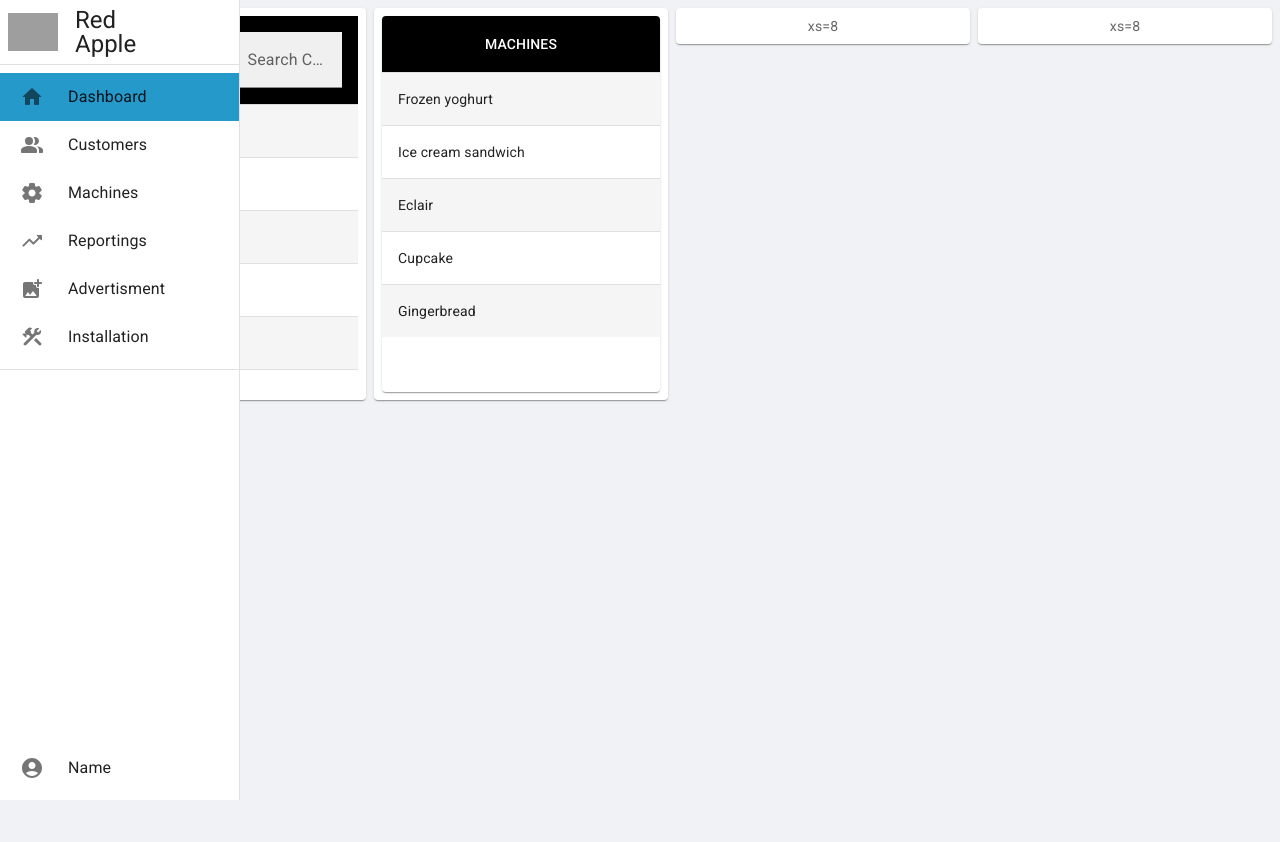
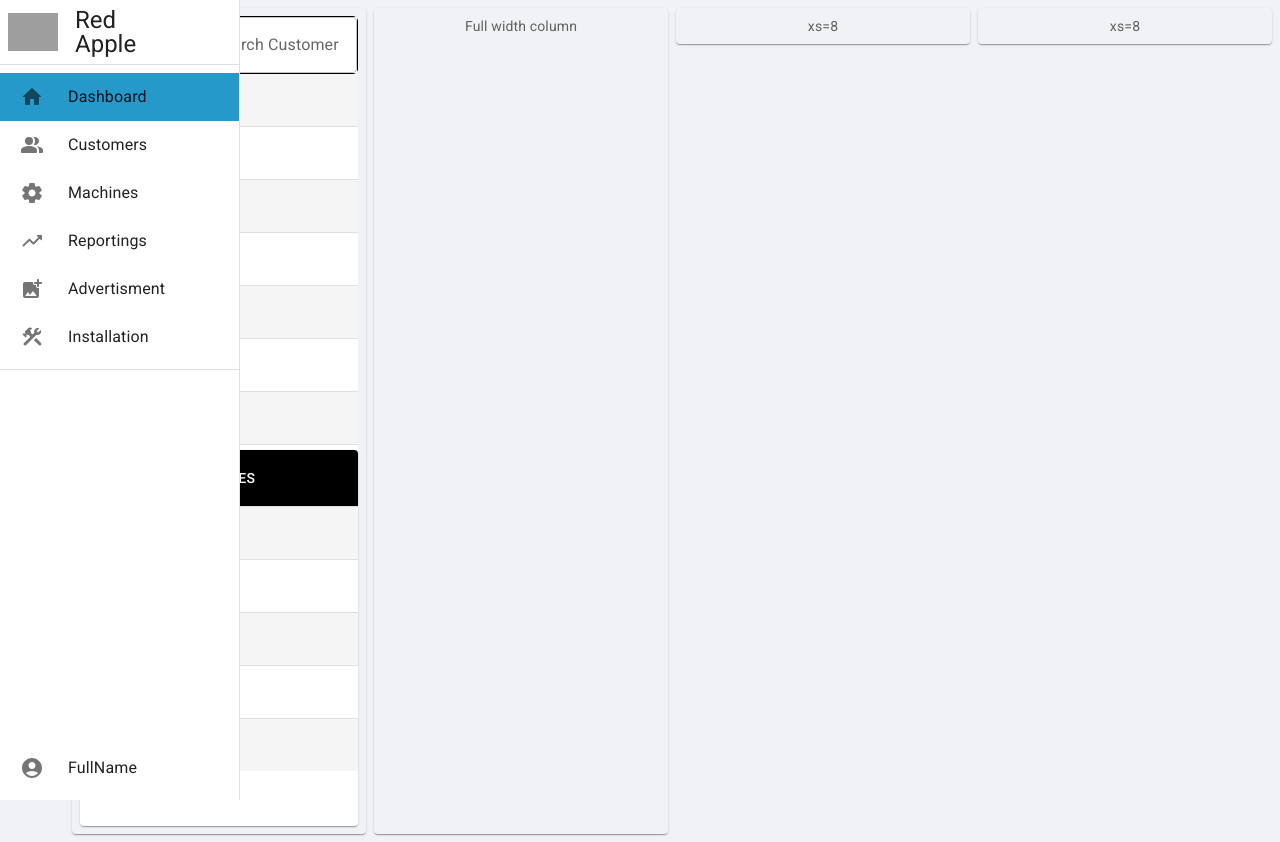
Before and after one commit to graceemp02/redappleReact, a React (Create React App) app: page /dashboard in a window 1280 px wide. Before the commit the page ends 800 px from the top, so only its background shows below. Built offline with nearby package versions, Linux system fonts and the light colour scheme; grey boxes are pictures that could not be loaded.

Commit message:
Fixed Login Authentication from DB

```diff
--- a/package.json
+++ b/package.json
@@ -1,5 +1,4 @@
 {
-  "homepage": "https://graceemp02.github.io/redappleReact",
   "name": "red",
   "version": "0.1.0",
   "private": true,
@@ -23,8 +22,6 @@
   },
   "scripts": {
     "start": "react-scripts start",
-    "predeploy": "npm run build",
-    "deploy": "gh-pages -d build",
     "build": "react-scripts build",
     "test": "react-scripts test",
     "eject": "react-scripts eject"
--- a/src/components/MiniDrawer.js
+++ b/src/components/MiniDrawer.js
@@ -1,3 +1,5 @@
+/** @format */
+
 import logo from "../assests/logo.png";
 import * as React from "react";
 import { styled } from "@mui/material/styles";
@@ -19,8 +21,6 @@ import AddPhotoAlternateRoundedIcon from "@mui/icons-material/AddPhotoAlternateR
 import ConstructionRoundedIcon from "@mui/icons-material/ConstructionRounded";
 import AccountCircleRoundedIcon from "@mui/icons-material/AccountCircleRounded";
 import { useNavigate } from "react-router-dom";
-
-
 
 const icons = [
   <HomeRoundedIcon />,
@@ -90,28 +90,25 @@ export default function MiniDrawer(props) {
   const handleDrawerClose = () => {
     setOpen(false);
   };
-console.log(props.page);
   return (
     <Box sx={{ display: "flex" }}>
       <CssBaseline />
 
       <Drawer
-        variant="permanent"
+        variant='permanent'
         open={open}
         onMouseOver={handleDrawerOpen}
-        onMouseOut={handleDrawerClose}
-      >
+        onMouseOut={handleDrawerClose}>
         <DrawerHeader>
-          <img className="logo" src={logo} alt="I am RedApple Logo" />
+          <img className='logo' src={logo} alt='I am RedApple Logo' />
           {open && (
             <Typography
-              variant="h5"
+              variant='h5'
               sx={{
                 position: "fixed",
                 left: 75,
                 lineHeight: 1,
-              }}
-            >
+              }}>
               Red <br />
               Apple
             </Typography>
@@ -128,11 +125,10 @@ console.log(props.page);
             "Installation",
           ].map((text, index) => (
             <ListItem
-              className={props.page === index.toString() ? 'active' : null}
+              className={props.page === index.toString() ? "active" : null}
               key={text}
               disablePadding
-              sx={{ display: "block" }}
-            >
+              sx={{ display: "block" }}>
               <ListItemButton
                 onClick={() => {
                   navigate("/" + text.toLowerCase());
@@ -141,15 +137,13 @@ console.log(props.page);
                   minHeight: 48,
                   justifyContent: open ? "initial" : "center",
                   px: 2.5,
-                }}
-              >
+                }}>
                 <ListItemIcon
                   sx={{
                     minWidth: 0,
                     mr: open ? 3 : "auto",
                     justifyContent: "center",
-                  }}
-                >
+                  }}>
                   {icons[index]}
                 </ListItemIcon>
                 <ListItemText primary={text} sx={{ opacity: open ? 1 : 0 }} />
@@ -166,18 +160,16 @@ console.log(props.page);
                 minHeight: 48,
                 justifyContent: open ? "initial" : "center",
                 px: 2.5,
-              }}
-            >
+              }}>
               <ListItemIcon
                 sx={{
                   minWidth: 0,
                   mr: open ? 3 : "auto",
                   justifyContent: "center",
-                }}
-              >
+                }}>
                 <AccountCircleRoundedIcon />
               </ListItemIcon>
-              <ListItemText primary="Name" sx={{ opacity: open ? 1 : 0 }} />
+              <ListItemText primary='FullName' sx={{ opacity: open ? 1 : 0 }} />
             </ListItemButton>
           </ListItem>
         </List>
--- a/src/components/customers.js
+++ b/src/components/customers.js
@@ -1,4 +1,6 @@
-import * as React from "react";
+/** @format */
+
+import  React, {useState} from "react";
 import { styled } from "@mui/material/styles";
 import Table from "@mui/material/Table";
 import TableBody from "@mui/material/TableBody";
@@ -43,40 +45,46 @@ const rows = [
 ];
 let newRows = rows.slice();
 function Customers() {
-  const [searchTerm, setSearchTerm] = React.useState("");
+  const [searchTerm, setSearchTerm] = useState("");
 
   function handleSearch(e) {
-
-    newRows = []
+    newRows = [];
     setSearchTerm(e.target.value);
     console.log(newRows);
     rows.forEach((val) => {
-      if (searchTerm === "") newRows.push(val)
-      if (val.toLowerCase().includes(searchTerm.toLowerCase())) newRows.push(val);
-    })
+      if (searchTerm === "") newRows.push(val);
+      if (val.toLowerCase().includes(searchTerm.toLowerCase()))
+        newRows.push(val);
+    });
   }
   return (
-    <TableContainer sx={{ height: "47vh" }}>
-      <Table aria-label="customized table">
-        <TableHead sx={{ bgColor: "#2599CA" }}>
-          <TableRow>
-            <StyledTableCell
-              sx={{ display: "flex", justifyContent: "space-between" }}
-            >
-              <Typography variant="h5">CUSTOMERS</Typography>
+    <>
+      <div
+        style={{
+          border: '1px solid black',
+          borderRadius: 5,
+          display: "flex",
+          justifyContent: "space-between",
+          alignItems: "center",
+        }}>
+        <Typography variant='h6' display={"inline"}>
+          CUSTOMERS
+        </Typography>
         <TextField
-                variant="filled"
+          variant='outlined'
           onChange={handleSearch}
-                label="Search Customer"
+          label='Search Customer'
           sx={{ bgcolor: "white", padding: 0 }}
         />
-            </StyledTableCell>
-          </TableRow>
-        </TableHead>
+      </div>
+
+      <TableContainer sx={{ height: "47vh" }}>
+        <Table aria-label='customized table'>
+
           <TableBody component={Paper}>
             {newRows.map((row, index) => (
               <StyledTableRow key={index}>
-              <StyledTableCell component="th" scope="row">
+                <StyledTableCell component='th' scope='row'>
                   {row}
                 </StyledTableCell>
               </StyledTableRow>
@@ -84,15 +92,8 @@ function Customers() {
           </TableBody>
         </Table>
       </TableContainer>
+    </>
   );
 }
 
 export default Customers;
-
-// .fiter((val) => {
-//   if (searchTerm === "") {
-//     return val
-//   } else if (val.toLowerCase().includes(searchTerm.toLowerCase())) {
-//     return val
-//   }
-// })
--- a/src/index.css
+++ b/src/index.css
@@ -1,3 +1,5 @@
+/** @format */
+
 body {
   margin: 0;
   font-family: -apple-system, BlinkMacSystemFont, "Segoe UI", "Roboto", "Oxygen",
@@ -6,6 +8,8 @@ body {
   -webkit-font-smoothing: antialiased;
   -moz-osx-font-smoothing: grayscale;
   background-color: #f0f2f5 !important;
+  height: 100%;
+  overflow: hidden;
 }
 
 code {
@@ -18,8 +22,13 @@ code {
   position: fixed;
   left: 0.5em;
 }
-.logologin{
+.logologin {
   width: 250px;
+}
+@media screen and (max-width: 599px) {
+  .logologin {
+    width: 200px;
+  }
 }
 
 .mainContent {
@@ -28,9 +37,9 @@ code {
 }
 
 .active {
-  background-color: #2599CA;
+  background-color: #2599ca;
 }
 
-.tableHead{
+.tableHead {
   text-align: center !important;
 }
--- a/src/pages/Dasjboard.js
+++ b/src/pages/Dasjboard.js
@@ -6,11 +6,11 @@ import Customers from '../components/customers'
 import Machines from "../components/machines";
 
 const Item = styled(Paper)(({ theme }) => ({
-  backgroundColor: theme.palette.mode === "dark" ? "#1A2027" : "#fff",
   ...theme.typography.body2,
   padding: theme.spacing(1),
   textAlign: "center",
   color: theme.palette.text.secondary,
+  backgroundColor: "rgba(0,0,0,0)",
 }));
 function DashboardPage() {
   return (
@@ -18,12 +18,11 @@ function DashboardPage() {
       <Grid item xs={4} md={2} lg={1}>
         <Item>
           <Customers />
+          <Machines />
         </Item>
       </Grid>
       <Grid item xs={4} md={2} lg={1}>
-        <Item>
-          <Machines />
-        </Item>
+        <Item sx={{height: '100%'}}>Full width column</Item>
       </Grid>
       <Grid item xs={4} md={2} lg={1}>
         <Item>xs=8</Item>
```
Also changed, not shown: src/pages/Login.js (+50 -55 lines). Lines whose indentation alone changed are shown as unchanged.
